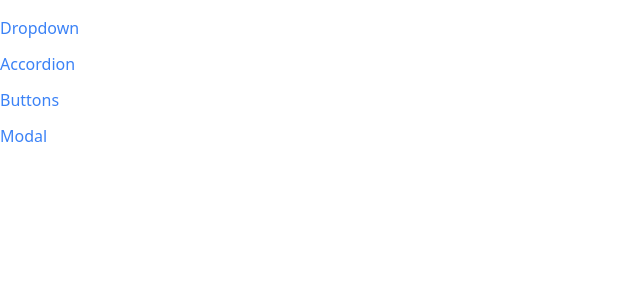
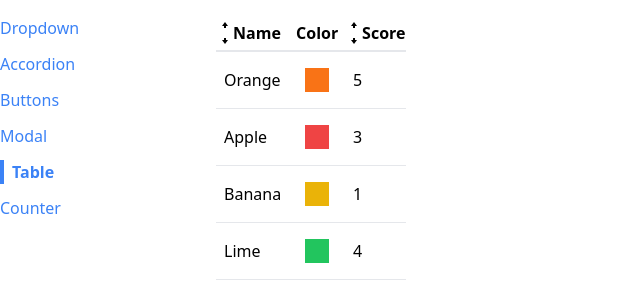
Before and after one commit to liamob/ReactJS_Projects, a React (Create React App) app in the folder comps/: page /table in a window 1280 px wide. Shown: the top 302 px of the page, without its empty margins (0-640 px from the left). Built offline with nearby package versions, Linux system fonts and the light colour scheme.

Commit message:
Adding table and counter tabs and code in those tabs.

```diff
--- a/comps/src/App.js
+++ b/comps/src/App.js
@@ -4,6 +4,8 @@
 import DropdownPage from './pages/DropdownPage';
 import ButtonPage from './pages/ButtonPage';
 import ModalPage from './pages/ModalPage';
+import TablePage from './pages/TablePage';
+import CounterPage from './pages/CounterPage';
 
 function App() {
     return (
@@ -22,6 +24,12 @@
                 <Route path="/modal">
                     <ModalPage />
                 </Route>
+                <Route path="/table">
+                    <TablePage />
+                </Route>
+                <Route path="/counter">
+                    <CounterPage  initialCount={10} />
+                </Route>
             </div>
         </div>
     );
--- a/comps/src/components/Sidebar.js
+++ b/comps/src/components/Sidebar.js
@@ -2,10 +2,12 @@
 
 function Sidebar() {
     const links = [
-        {label: 'Dropdown', path: '/'},
-        {label: 'Accordion', path: '/accordion'},
-        {label: 'Buttons', path: '/buttons'},
-        {label: 'Modal', path: '/modal'}
+        { label: 'Dropdown', path: '/'},
+        { label: 'Accordion', path: '/accordion'},
+        { label: 'Buttons', path: '/buttons'},
+        { label: 'Modal', path: '/modal'},
+        { label: 'Table', path: '/table'},
+        { label: 'Counter', path: '/counter'},
     ];
 
     const renderedLinks = links.map((link) => {
--- /dev/null
+++ b/comps/src/components/SortableTable.js
@@ -0,0 +1,62 @@
+import { GoArrowSmallDown, GoArrowSmallUp } from 'react-icons/go';
+import Table from './Table';
+import useSort from '../hooks/use-sort';
+
+function SortableTable(props) {
+    const { config, data } = props;
+    const { sortOrder, sortBy, sortedData, setSortColumn } = useSort(data, config);
+
+    const updatedConfig = config.map((column) => {
+        if (!column.sortValue) {
+            return column;
+        }
+
+        return {
+            ...column,
+            header: () => (
+                <th className="cursor-pointer hover:bg-gray-100" onClick={() => setSortColumn(column.label)}>
+                    <div className="flex items-center">
+                        {getIcons(column.label, sortBy, sortOrder)}
+                        {column.label}
+                    </div>
+                </th>
+            ),
+        };
+    });
+
+    return <Table {...props} data={sortedData} config={updatedConfig} />;
+}
+
+function getIcons(label, sortBy, sortOrder) {
+    if (label != sortBy) {
+        return (
+            <div>
+                <GoArrowSmallUp />
+                <GoArrowSmallDown />
+            </div>
+        );
+    }
+
+    if (sortOrder == null ){
+        return (
+            <div>
+                <GoArrowSmallUp />
+                <GoArrowSmallDown />
+            </div>
+        );
+    } else if (sortOrder === 'asc') {
+        return (
+            <div>
+                <GoArrowSmallUp />
+            </div>
+        );
+    } else if (sortOrder === 'desc') {
+        return (
+            <div>
+                <GoArrowSmallDown />
+            </div>
+        );
+    }
+}
+
+export default SortableTable;
--- a/comps/src/components/Table.js
+++ b/comps/src/components/Table.js
@@ -0,0 +1,38 @@
+import { Fragment } from 'react';
+
+function Table({ data, config, keyFn }) {
+    const renderedHeaders = config.map((column) => {
+        if (column.header) {
+            return <Fragment key={column.label}>{column.header()}</Fragment>
+        }
+
+        return <th key={column.label}>{column.label}</th>
+    });
+
+    const renderedRows = data.map((rowData) => {
+        const renderedCells = config.map((column) => {
+            return (
+                <td className="p-2" key={column.label}>
+                    {column.render(rowData)}
+                </td>
+            );
+        });
+
+        return (
+            <tr className="border-b" key={keyFn(rowData)}>
+                {renderedCells}
+            </tr>
+        );
+    });
+
+    return (
+        <table className="table-auto border-spacing-2">
+            <thead>
+                <tr className="border-b-2">{renderedHeaders}</tr>
+            </thead>
+            <tbody>{renderedRows}</tbody>
+        </table>
+    );
+}
+
+export default Table;
--- /dev/null
+++ b/comps/src/hooks/use-counter.js
@@ -0,0 +1,20 @@
+import { useState, useEffect } from 'react';
+
+function useCounter(initialCount) {
+    const [count, setCount] = useState(initialCount);
+
+    useEffect(() => {
+        console.log(count);
+    }, [count]);
+
+    const increment = () => {
+        setCount(count + 1);
+    };
+
+    return {
+        count,
+        increment,
+    };
+}
+
+export default useCounter;
--- /dev/null
+++ b/comps/src/hooks/use-sort.js
@@ -0,0 +1,54 @@
+import { useState } from 'react';
+
+function useSort(data, config) {
+    const [sortOrder, setSortOrder] = useState(null);
+    const [sortBy, setSortBy] = useState(null);
+
+    const setSortColumn = (label) => {
+        if (sortBy && label !== sortBy) {
+            setSortOrder('asc');
+            setSortBy(label);
+            return;
+        }
+
+        if (sortOrder === null) {
+            setSortOrder('asc');
+            setSortBy(label);
+        } else if (sortOrder === 'asc') {
+            setSortOrder('desc');
+            setSortBy(label);
+        } else if (sortOrder === 'desc') {
+            setSortOrder(null);
+            setSortBy(null);
+        }
+    };
+
+    // Only sort data if sortOrder && sortBy are not null
+    // Make a copy of the 'data' prop
+    // Find the correct sortValue function and use it for sorting
+    let sortedData = data;
+    if (sortOrder && sortBy) {
+        const { sortValue } = config.find(column => column.label === sortBy);
+        sortedData = [...data].sort((a,b) => {
+            const valueA = sortValue(a);
+            const valueB = sortValue(b);
+
+            const reverseOrder = sortOrder === 'asc' ? 1 : -1;
+
+            if (typeof valueA === 'string') {
+                return valueA.localeCompare(valueB) * reverseOrder;
+            } else {
+                return (valueA - valueB) * reverseOrder;
+            }
+        });
+    }
+
+    return {
+        sortOrder,
+        sortBy,
+        sortedData,
+        setSortColumn,
+    };
+}
+
+export default useSort;
--- /dev/null
+++ b/comps/src/pages/CounterPage.js
@@ -0,0 +1,18 @@
+
+import Button from '../components/Button';
+import useCounter from '../hooks/use-counter';
+
+function CounterPage({ initialCount }) {
+    const { count, increment } = useCounter(initialCount);
+
+    return (
+        <div>
+            <h1>Count is {count}</h1>
+            <Button onClick={increment}>
+                Increment
+            </Button>
+        </div>
+    );
+}
+
+export default CounterPage;
--- /dev/null
+++ b/comps/src/pages/TablePage.js
@@ -0,0 +1,37 @@
+// import Table from '../components/Table';
+import SortableTable from '../components/SortableTable';
+
+function TablePage() {
+    const data = [
+        { name: 'Orange', color: 'bg-orange-500', score: 5 },
+        { name: 'Apple', color: 'bg-red-500', score: 3 },
+        { name: 'Banana', color: 'bg-yellow-500', score: 1 },
+        { name: 'Lime', color: 'bg-green-500', score: 4 },
+    ];
+
+    const config = [
+        { label: 'Name',
+          render: (fruit) => fruit.name,
+          sortValue: (fruit) => fruit.name
+        },
+        { label: 'Color',
+          render: (fruit) => <div className={`p-3 m-2 ${fruit.color}`} />
+        },
+        { label: 'Score',
+          render: (fruit) => fruit.score,
+          sortValue: (fruit) => fruit.score
+        },
+    ];
+
+    const keyFn = (fruit) => {
+        return fruit.name;
+    };
+
+    return (
+        <div>
+            <SortableTable data={data} config={config} keyFn={keyFn} />
+        </div>
+    );
+}
+
+export default TablePage;
```
